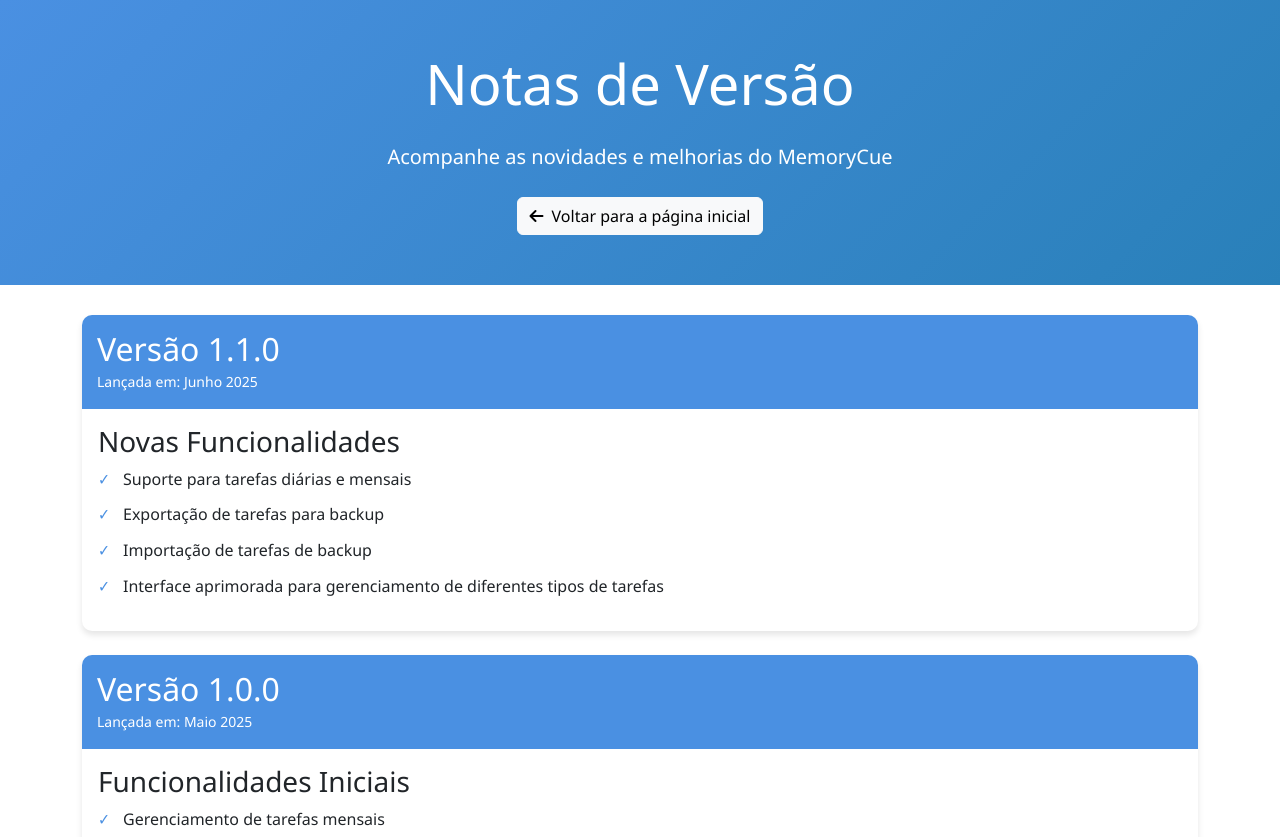
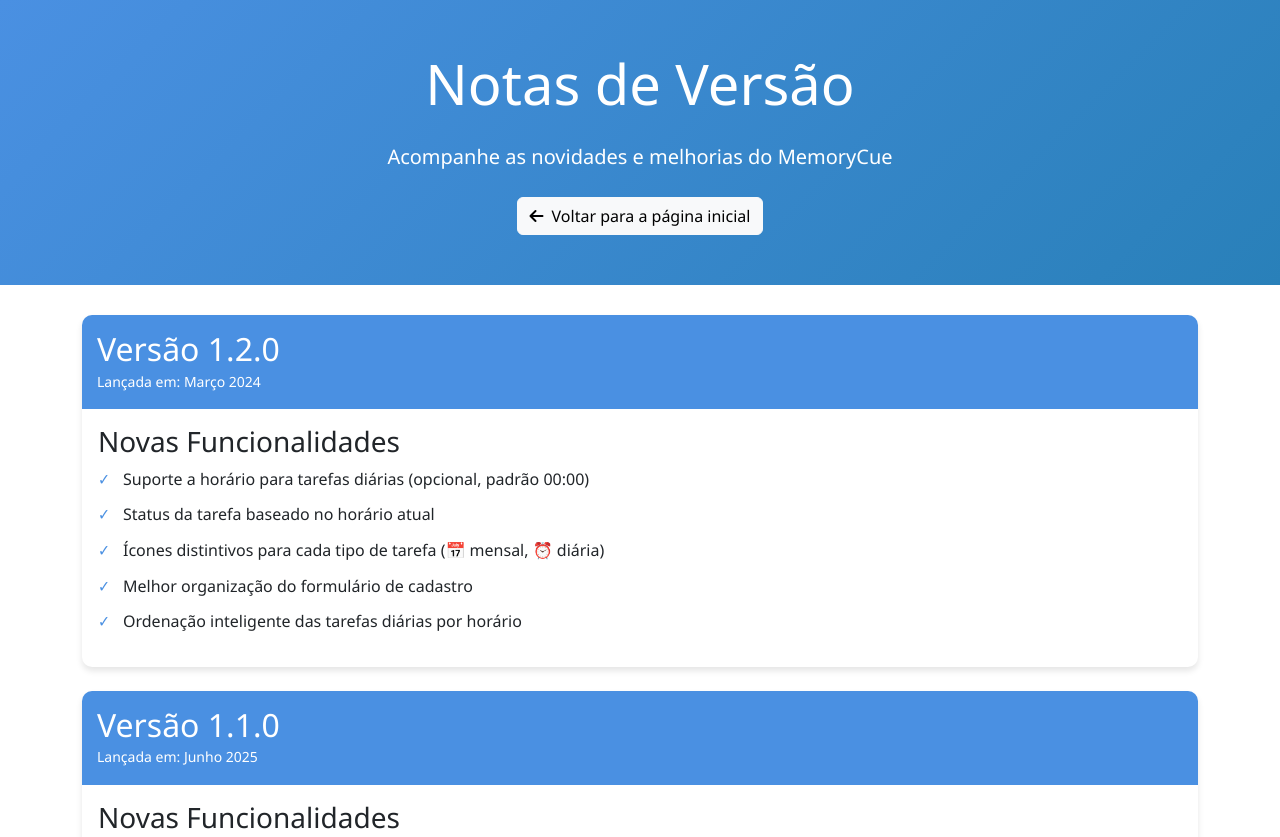
Before and after one commit to bpedroso/memorycue-pages, a plain HTML site: page releases.html in a window 1280 px wide. Shown: the top 837 px of the page. Drawn offline with nearby package versions, Linux system fonts and the light colour scheme.

Commit message:
Adicionando horário nas tarefas diárias e alguns ajustes de UX

```diff
--- a/releases.html
+++ b/releases.html
@@ -79,6 +79,24 @@
 
     <!-- Versions Section -->
     <section class="container mb-5">
+        <!-- Version 1.2.0 -->
+        <div class="card version-card mb-4">
+            <div class="version-header">
+                <h2 class="mb-0">Versão 1.2.0</h2>
+                <small>Lançada em: Março 2024</small>
+            </div>
+            <div class="card-body">
+                <h3 class="card-title">Novas Funcionalidades</h3>
+                <ul class="feature-list">
+                    <li>Suporte a horário para tarefas diárias (opcional, padrão 00:00)</li>
+                    <li>Status da tarefa baseado no horário atual</li>
+                    <li>Ícones distintivos para cada tipo de tarefa (📅 mensal, ⏰ diária)</li>
+                    <li>Melhor organização do formulário de cadastro</li>
+                    <li>Ordenação inteligente das tarefas diárias por horário</li>
+                </ul>
+            </div>
+        </div>
+
         <!-- Version 1.1.0 -->
         <div class="card version-card mb-4">
             <div class="version-header">
```
